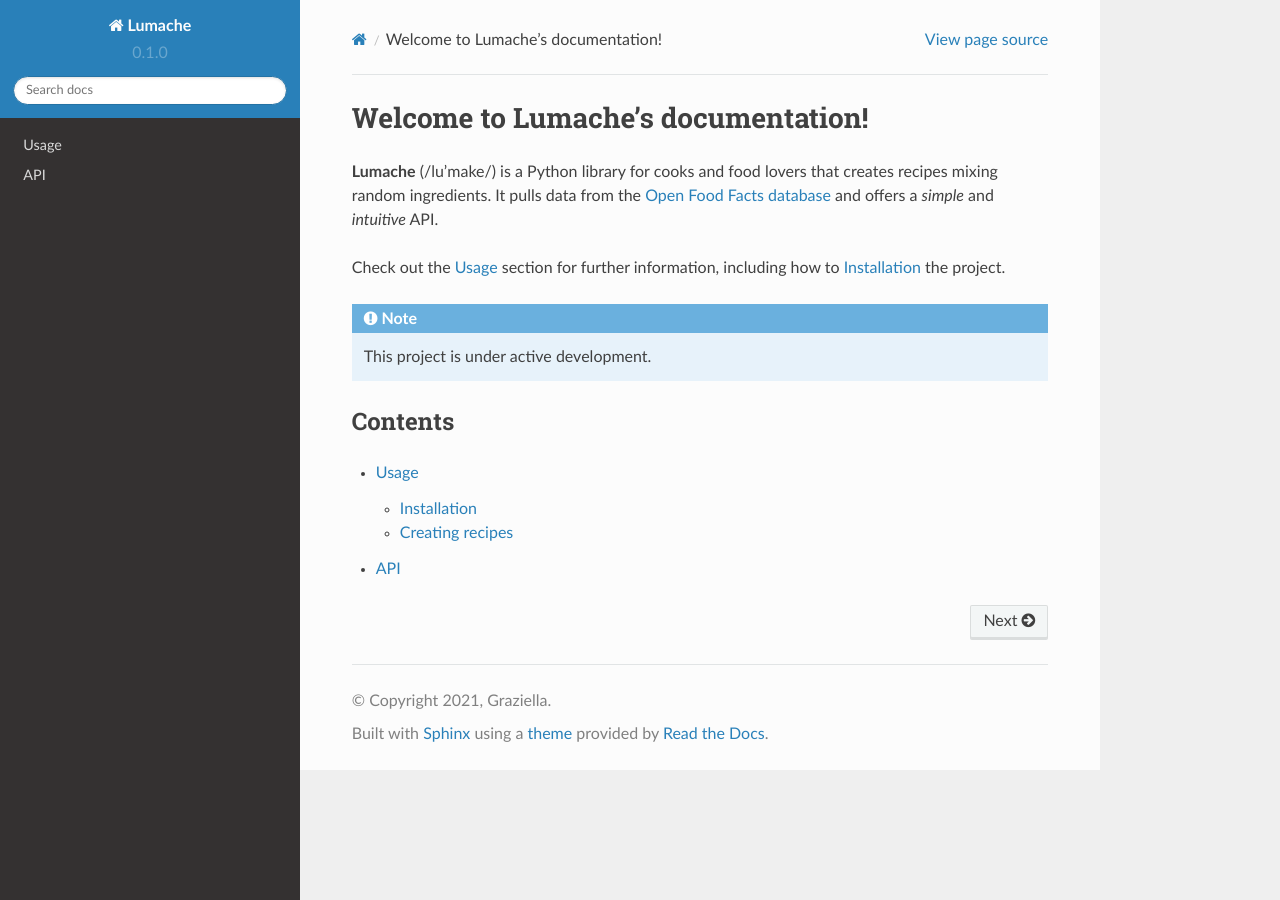
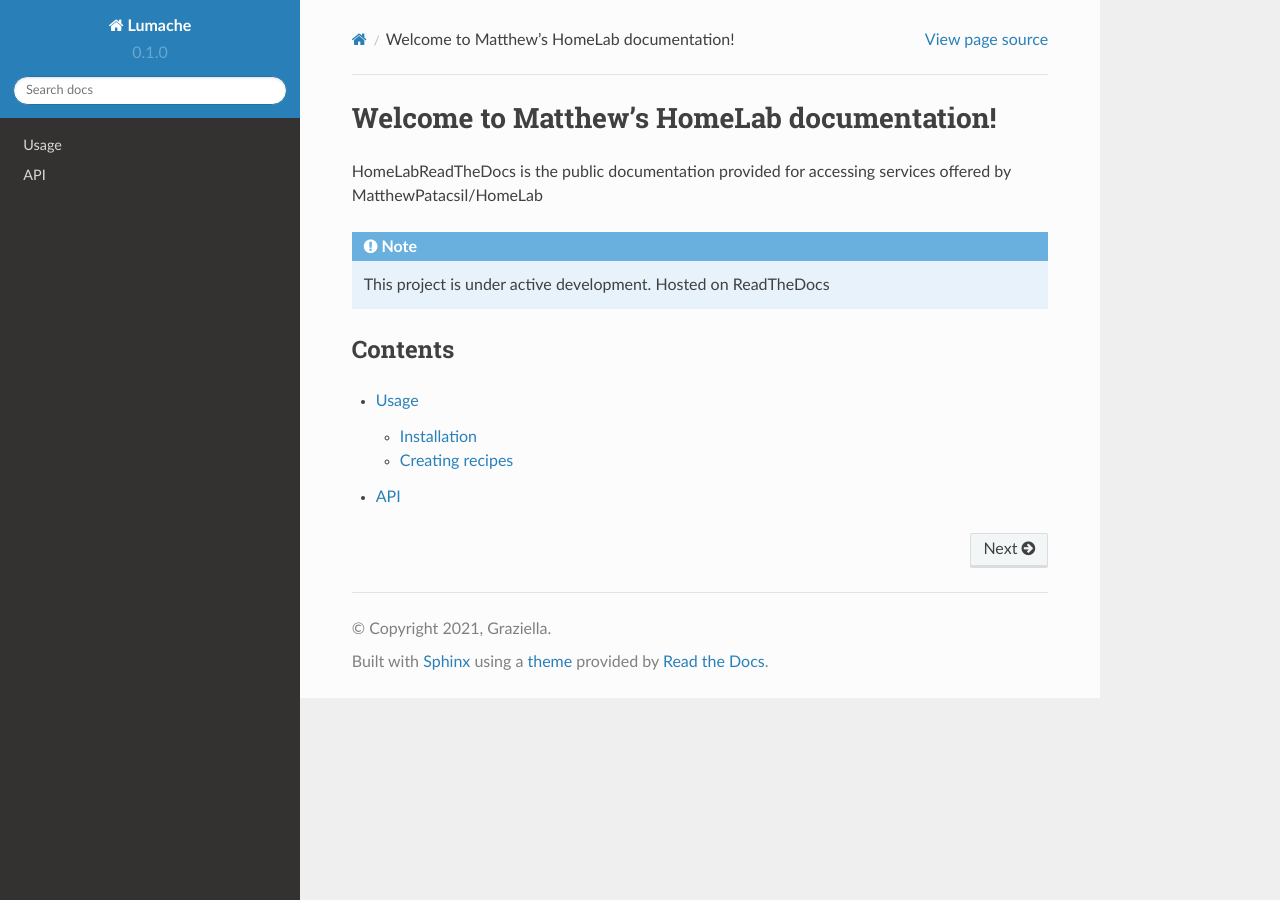
Before and after one commit to MatthewPatacsil/HomeLabReadTheDocs, a Sphinx documentation site: the page built from docs/source/index.rst, in a window 1280 px wide. Built offline with Sphinx 7.4.7 and the Read the Docs theme 2.0.0, drawn with Linux system fonts in a browser that asks for light colours.

Commit message:
Update index.rst
Template default modification

```diff
--- a/docs/source/index.rst
+++ b/docs/source/index.rst
@@ -1,17 +1,12 @@
-Welcome to Lumache's documentation!
+Welcome to Matthew's HomeLab documentation!
 ===================================
 
-**Lumache** (/lu'make/) is a Python library for cooks and food lovers
-that creates recipes mixing random ingredients.
-It pulls data from the `Open Food Facts database <https://world.openfoodfacts.org/>`_
-and offers a *simple* and *intuitive* API.
-
-Check out the :doc:`usage` section for further information, including
-how to :ref:`installation` the project.
+HomeLabReadTheDocs is the public documentation provided for accessing services offered by MatthewPatacsil/HomeLab
 
 .. note::
 
    This project is under active development.
+   Hosted on ReadTheDocs
 
 Contents
 --------
```
